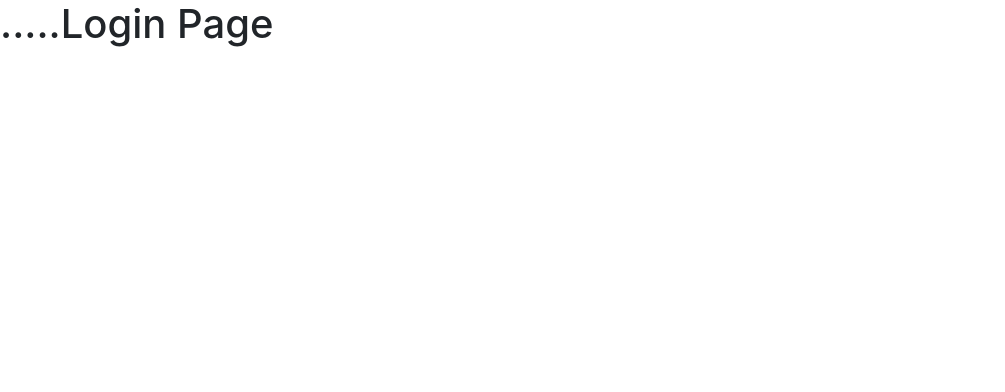
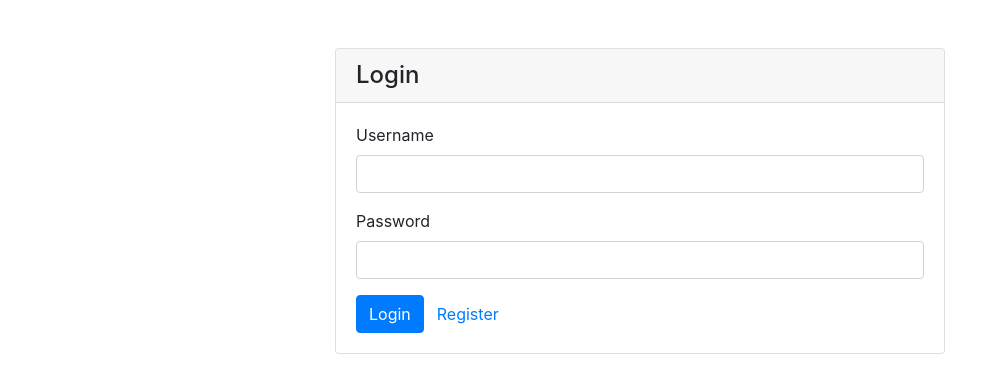
Before and after one commit to pranotobudi/nextjs-simple-ecommerce, a Next.js app: page /login in a window 1280 px wide. Shown: the top 392 px of the page, without its empty margins (0-1005 px from the left). Built offline with nearby package versions, Linux system fonts and the light colour scheme.

Commit message:
part12 - user login and logout

```diff
--- a/components/Header.js
+++ b/components/Header.js
@@ -5,9 +5,20 @@ import {
 } from "@heroicons/react/outline";
 import {useSelector} from "react-redux";
 import {selectItems} from "../redux/basketSlice"
+import { userService } from 'pages/services/user.service';
+import { useRouter } from 'next/router';
 
 function Header(){
     const items = useSelector(selectItems);
+    const router = useRouter();
+
+    function signIn(){
+        router.push('login');
+    }
+    function signOut(){
+        userService.setUserSignOut();
+        router.push('/');
+    }
 
     return (
         <div>
@@ -32,12 +43,21 @@ function Header(){
 
                 {/*Account & basket*/}
                 <div className="text-white flex item-center text-xs space-x-6 mx-6 whitespace-nowrap">
-                <div>
+                    {/* <div>
                         <p>
-                        {/* {session ? `Hello, ${session.user.name}`:`Sign In`} */}
                             Hello, Buddy
                         </p>
                         <p className="font-extrabold md:text-sm">Account</p>
+                    </div> */}
+
+                    <div onClick={userService.isSessionActive() ?  signOut : signIn} className="link">
+                        <p>
+                            {userService.isSessionActive() ? `Sign Out`:`Sign In`}
+                        </p>
+                        <p>
+                            {userService.isSessionActive() ? `Hello, ${userService.userData.username}`:`Hello`}
+                        </p>
+                        {/* <p className="font-extrabold md:text-sm">Account</p> */}
                     </div>
 
                     {/* <div onClick={()=>router.push("/checkout")} className="relative link flex items-center"> */}
--- a/pages/login.js
+++ b/pages/login.js
@@ -1,12 +1,80 @@
+import { useRouter } from 'next/router';
 import { useForm } from 'react-hook-form';
+import { yupResolver } from '@hookform/resolvers/yup';
+import * as Yup from 'yup';
+
+import { Link } from 'components/Link';
+import { Layout } from 'components/Layout';
+import { userService } from 'pages/services/user.service';
 
 export default Login;
 
 function Login() {
+    const router = useRouter();
+
+    // form validation rules
+    const validationSchema = Yup.object().shape({
+        username: Yup.string().required('Username is required'),
+        password: Yup.string().required('Password is required')
+    });
+    const formOptions = { resolver: yupResolver(validationSchema) };
+
+    // get functions to build form with useForm() hook
+    const { register, handleSubmit, setError, formState } = useForm(formOptions);
+    const { errors } = formState;
+
+    function onSubmit({ username, password }) {
+        return userService.login(username, password)
+            .then((response) => {
+                console.log("RESPONSE");
+                console.log(response);
+                console.log("META");
+                console.log(response.meta);
+                userService.setUserValue(response.data);
+                console.log("USER DATA");
+                console.log(userService.userData);
+                console.log(userService.userData.id);
+                console.log(userService.userData.username);
+                console.log(userService.userData.email);
+                console.log(userService.userData.auth_token);
+
+                // get return url from query parameters or default to '/'
+                // const returnUrl = router.query.returnUrl || '/';
+                router.push('/');
+            })
+            .catch(function(error){
+                console.log("ERROR HERE: "+error)
+                setError('apiError', { message: "User Authentication failed" });
+            });
+    }
 
     return (
-        <div>
-            <h1>.....Login Page</h1>
-        </div>
+        <Layout>
+            <div className="card">
+                <h4 className="card-header">Login</h4>
+                <div className="card-body">
+                    <form onSubmit={handleSubmit(onSubmit)}>
+                        <div className="form-group">
+                            <label>Username</label>
+                            <input name="username" type="text" {...register('username')} className={`form-control ${errors.username ? 'is-invalid' : ''}`} />
+                            <div className="invalid-feedback">{errors.username?.message}</div>
+                        </div>
+                        <div className="form-group">
+                            <label>Password</label>
+                            <input name="password" type="password" {...register('password')} className={`form-control ${errors.password ? 'is-invalid' : ''}`} />
+                            <div className="invalid-feedback">{errors.password?.message}</div>
+                        </div>
+                        <button disabled={formState.isSubmitting} className="btn btn-primary">
+                            {formState.isSubmitting && <span className="spinner-border spinner-border-sm mr-1"></span>}
+                            Login
+                        </button>
+                        <Link href="/register" className="btn btn-link">Register</Link>
+                        {errors.apiError &&
+                            <div className="alert alert-danger mt-3 mb-0">{errors.apiError?.message}</div>
+                        }
+                    </form>
+                </div>
+            </div>
+        </Layout>
     );
 }
--- a/pages/services/user.service.js
+++ b/pages/services/user.service.js
@@ -2,13 +2,31 @@ import { BehaviorSubject } from 'rxjs';
 import { fetchWrapper } from 'helpers/fetch-wrappers';
 
 const userSubject = new BehaviorSubject(process.browser && JSON.parse(localStorage.getItem('user')));
-
 export const userService = {
-    user: userSubject.asObservable(),
+    // user: userSubject.asObservable(),
+    userData: {},
     get userValue () { return userSubject.value },
     register,
+    login,
+    setUserValue,
+    isSessionActive,
+    setUserSignOut,
 };
+function setUserValue(obj) { userService.userData = obj }
+function isSessionActive() { return JSON.stringify(userService.userData) !== '{}' }
+function setUserSignOut() { userService.userData = {} }
 
+function login(username, password) {
+    return fetchWrapper.post(`/api/v1/login`, { username, password });
+        // .then(user => {
+            // publish user to subscribers and store in local storage to stay logged in between page refreshes
+            // userSubject.next(user);
+            // localStorage.setItem('user', JSON.stringify(user));
+            // localStorage.setItem('user', JSON.stringify(response));
+
+            // return user;
+        // });
+}
 
 
 function register(user) {
```
Also changed, not shown: pages/register.js (+4 -3 lines). Lines whose indentation alone changed are shown as unchanged.
